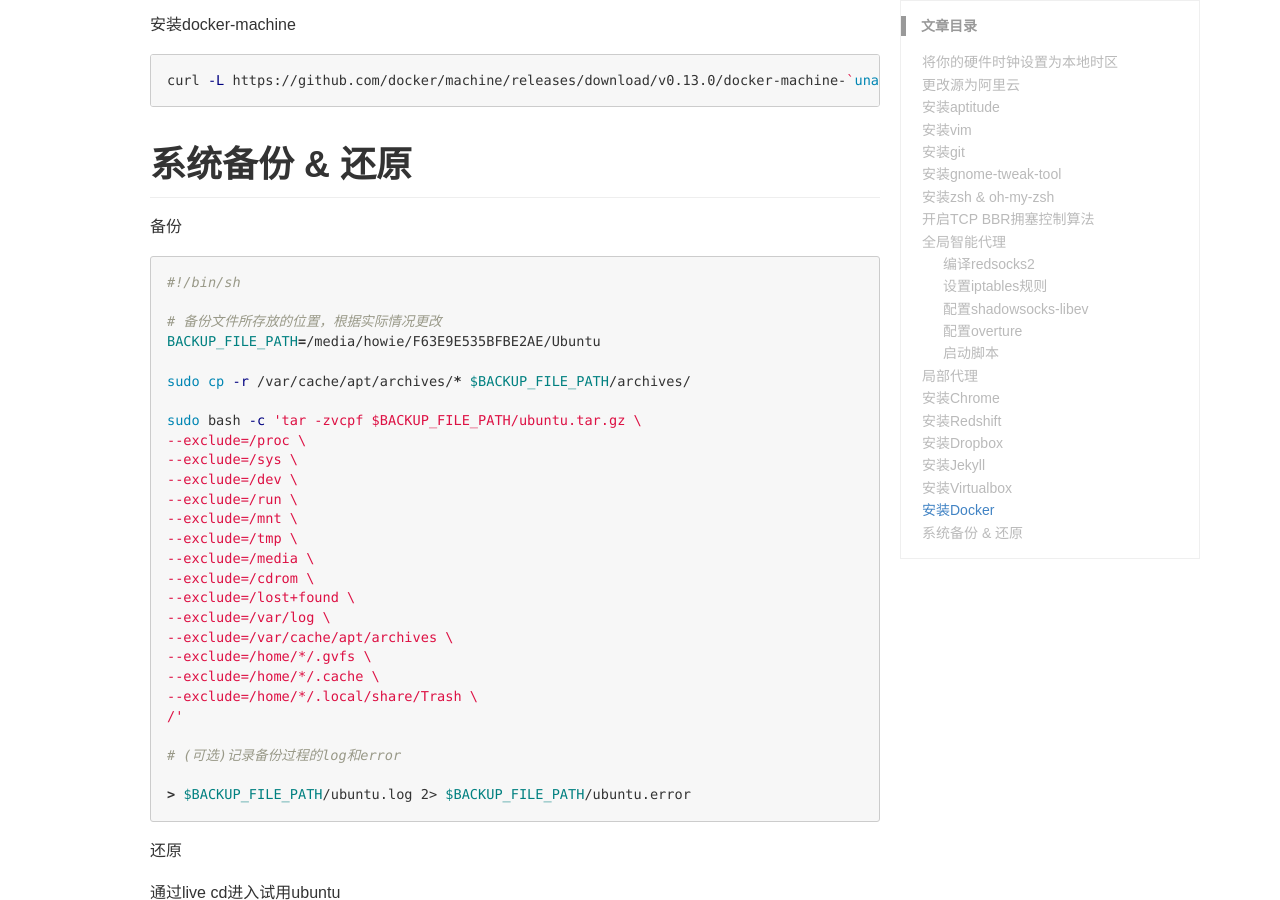
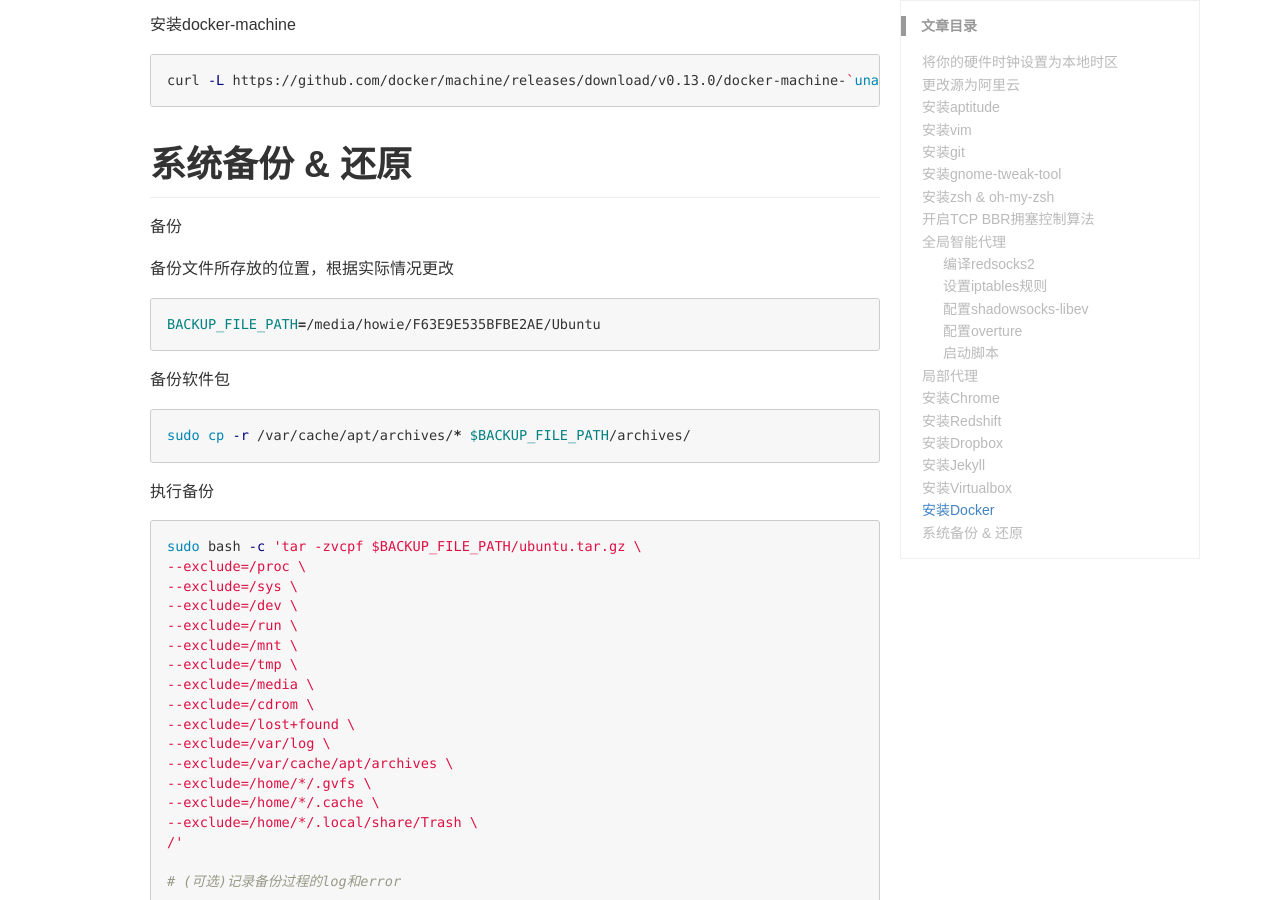
Before and after one commit to gemhowie/blog, a Jekyll site: the page built from _posts/2018-04-27-ubuntu-18.04-LTS-config.md, in a window 1280 px wide and 900 px high, scrolled down 18246 px. Built offline with Jekyll 4.4.1, drawn with Linux system fonts in a browser that asks for light colours; comment, search, counter and statistics services are not loaded.

Commit message:
fix backup restore section

````diff
--- a/_posts/2018-04-27-ubuntu-18.04-LTS-config.md
+++ b/_posts/2018-04-27-ubuntu-18.04-LTS-config.md
@@ -892,14 +892,21 @@ curl -L https://github.com/docker/machine/releases/download/v0.13.0/docker-machi
 
 备份
 
+备份文件所存放的位置，根据实际情况更改
+
 ```sh
-#!/bin/sh
+BACKUP_FILE_PATH=/media/howie/F63E9E535BFBE2AE/Ubuntu
+```
 
-# 备份文件所存放的位置，根据实际情况更改
-BACKUP_FILE_PATH=/media/howie/F63E9E535BFBE2AE/Ubuntu
+备份软件包
 
+```sh
 sudo cp -r /var/cache/apt/archives/* $BACKUP_FILE_PATH/archives/
+```
 
+执行备份
+
+```sh
 sudo bash -c 'tar -zvcpf $BACKUP_FILE_PATH/ubuntu.tar.gz \
 --exclude=/proc \
 --exclude=/sys \
````
